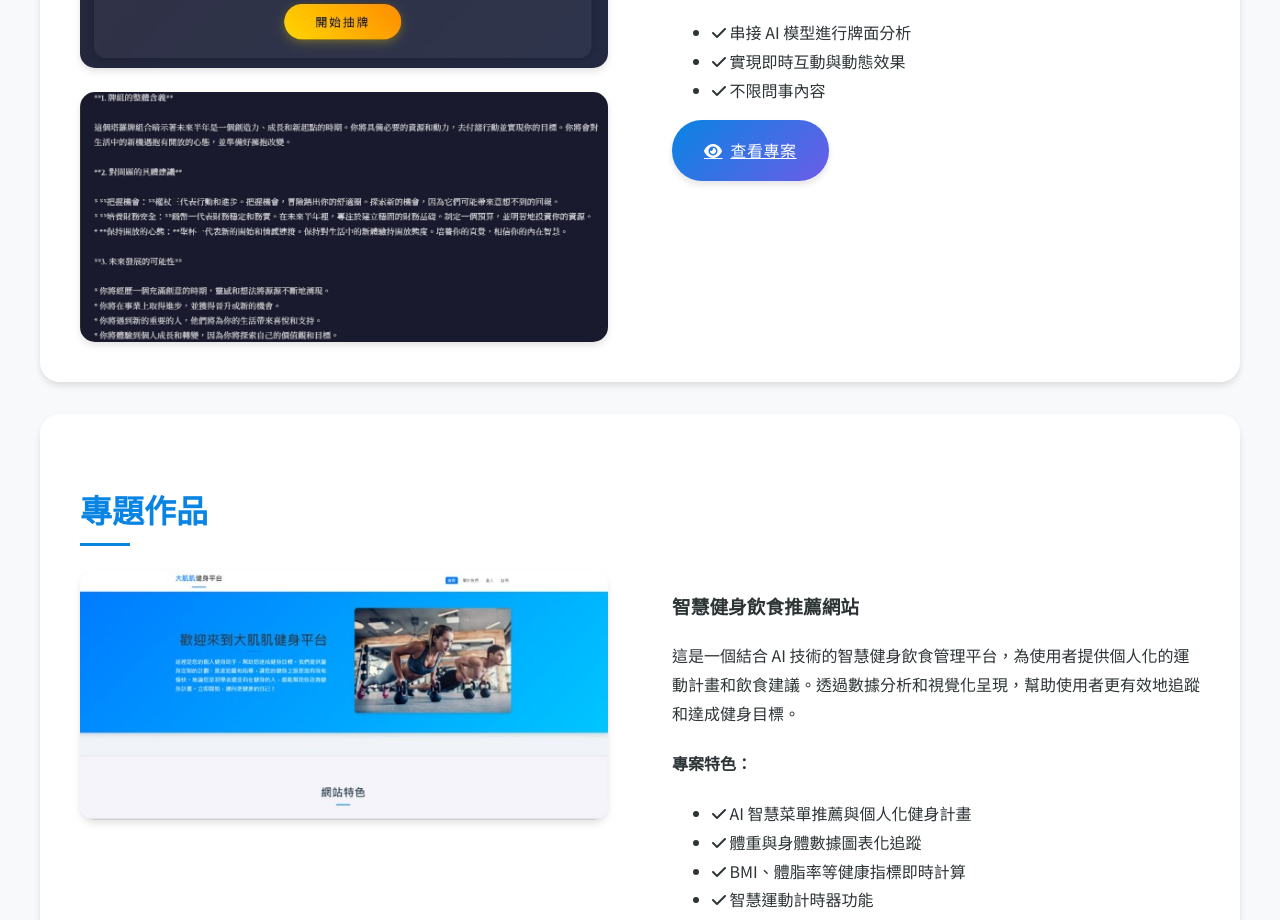
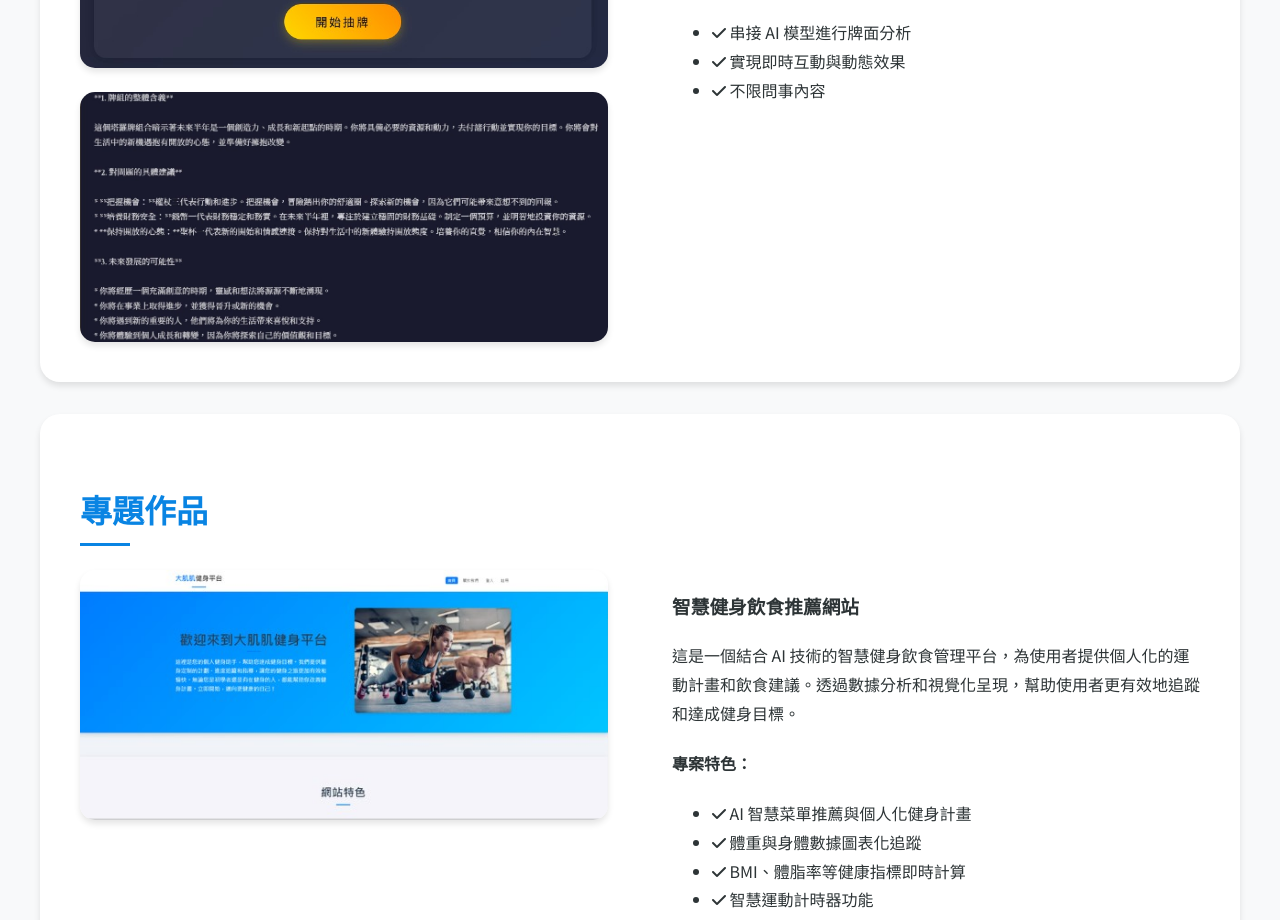
Before and after one commit to JunXin06222/-, a plain HTML site: page index.html in a window 1280 px wide. Shown: the part 1955-2875 px from the top of the page. Drawn offline with Linux system fonts and the light colour scheme.

Commit message:
Update index.html

```diff
--- a/index.html
+++ b/index.html
@@ -538,8 +538,7 @@
                         <li><i class="fas fa-check"></i> 不限問事內容</li>
                     </ul>
 
-                    <a href="templates/index.html" class="btn" onclick="visitTarot(event)">
-                        <i class="fas fa-eye"></i> 查看專案
+
                     </a>
                 </div>
             </div>
```
